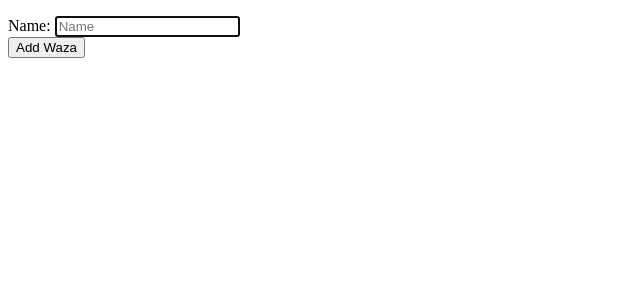
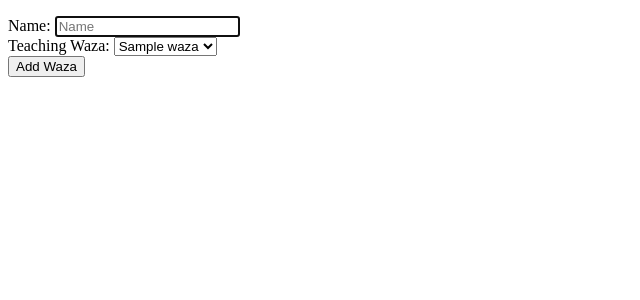
Before and after one commit to Codeonium/05W-Project1, a Flask app: page /senseis/new in a window 1280 px wide. Shown: the part 106-406 px from the top of the page, without its empty margins (0-640 px from the left). Run offline with Flask 2, Linux system fonts and the light colour scheme; a database or web service that is not in the repository returns one stand-in record (values such as "Sample title"); some libraries are stand-ins or nearby versions.

Commit message:
New html completed for the time being, still missing edit and css

```diff
--- a/repositories/deshi_repository.py
+++ b/repositories/deshi_repository.py
@@ -19,7 +19,7 @@ def select_all():
     sql = "SELECT * FROM deshis"
     results = run_sql(sql)
     for row in results:
-        waza = waza_repository.select(row["id"])
+        waza = waza_repository.select(row["waza_id"])
         deshi = Deshi(row["name"], waza, row["id"])
         deshis.append(deshi)
     return deshis
--- a/repositories/keiko_repository.py
+++ b/repositories/keiko_repository.py
@@ -19,8 +19,8 @@ def select_all():
     sql = "SELECT * FROM keikos"
     results = run_sql(sql)
     for result in results:
-        deshi = deshi_repository.select(result["id"])
-        sensei = sensei_repository.select(result["id"])
+        deshi = deshi_repository.select(result["deshi_id"])
+        sensei = sensei_repository.select(result["sensei_id"])
         keiko = Keiko(sensei, result["time"], deshi, result["id"])
         keikos.append(keiko)
     return keikos
--- a/repositories/sensei_repository.py
+++ b/repositories/sensei_repository.py
@@ -21,7 +21,7 @@ def select_all():
     sql = "SELECT * FROM senseis"
     results = run_sql(sql)
     for result in results:
-        waza = waza_repository.select(result["id"])
+        waza = waza_repository.select(result["waza_id"])
         sensei = Sensei(result["name"], waza, result["id"])
         senseis.append(sensei)
     return senseis
--- a/templates/senseis/new.html
+++ b/templates/senseis/new.html
@@ -6,6 +6,15 @@
     <div>
         <label for="name">Name:</label>
         <input type="text" id="name" name="name" placeholder="Name" required autofocus>
+
+    </div>
+    <div>
+        <label for="waza">Teaching Waza:</label>
+        <select id="waza" name="waza_id">
+            {% for waza in all_wazas %}
+            <option value="{{ waza.id }}">{{ waza.name }}</option>
+            {% endfor %}
+        </select>
     </div>
 
 
```
Also changed, not shown: templates/deshis/new.html (+9 -0 lines), templates/wazas/new.html (+0 -8 lines).
